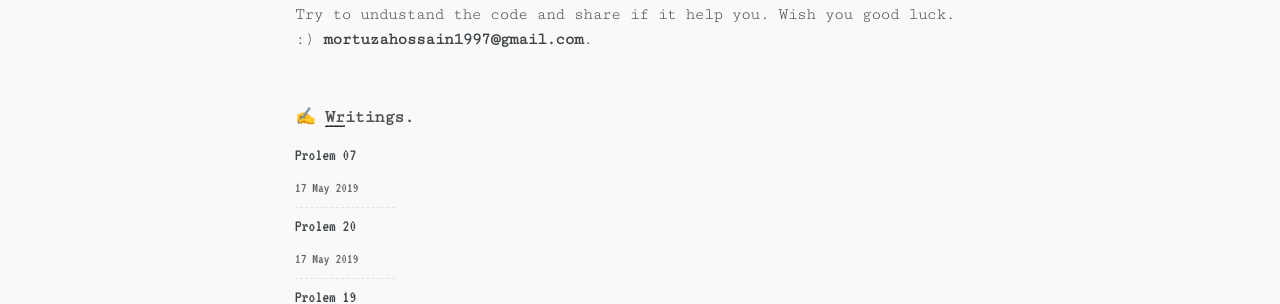
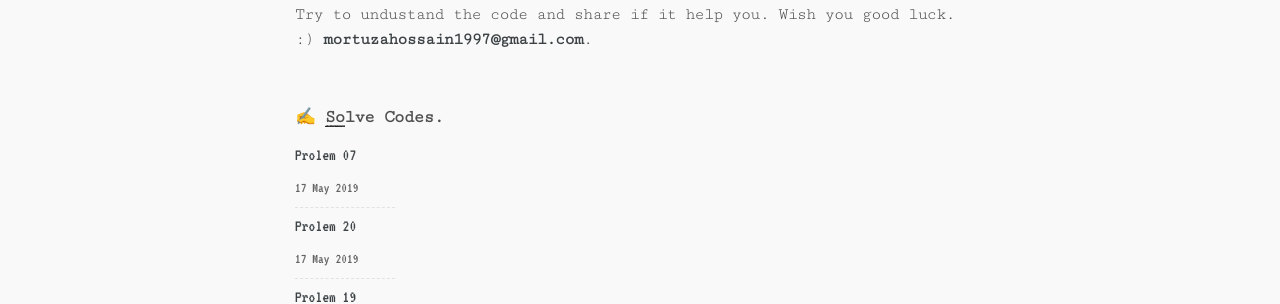
Before and after one commit to mortuzahossain/assembly, a Jekyll site: the page built from index.html, in a window 1280 px wide. Shown: the part 187-491 px from the top of the page. Built offline with Jekyll 4.4.1, drawn with Linux system fonts in a browser that asks for light colours; some web fonts are replaced; the list of posts is cut into pages by our own code.

Commit message:
Update Index Page

```diff
--- a/index.html
+++ b/index.html
@@ -9,7 +9,7 @@ layout: default
             <a href="mailto:{{ site.email }}"><b>{{ site.email }}</b></a>.<br><br>
             <br>
             <div class="dummy blogpost">
-              ✍ <b><span class="big">Writings.</span></b>
+              ✍ <b><span class="big">Solve Codes.</span></b>
             </div>
           </div><p></p><p></p>
           <ul class="post-list">{% for post in paginator.posts %}
```
